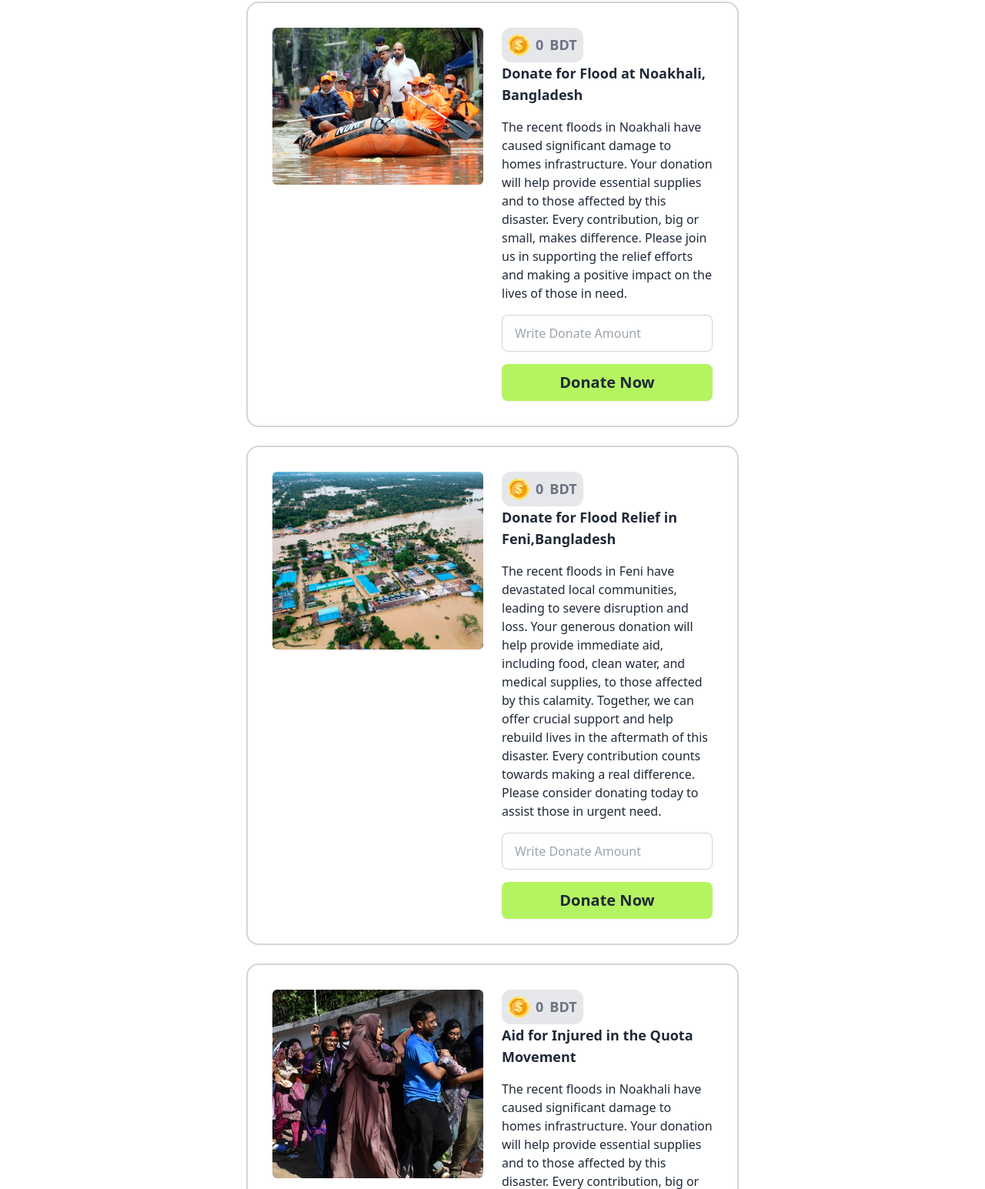
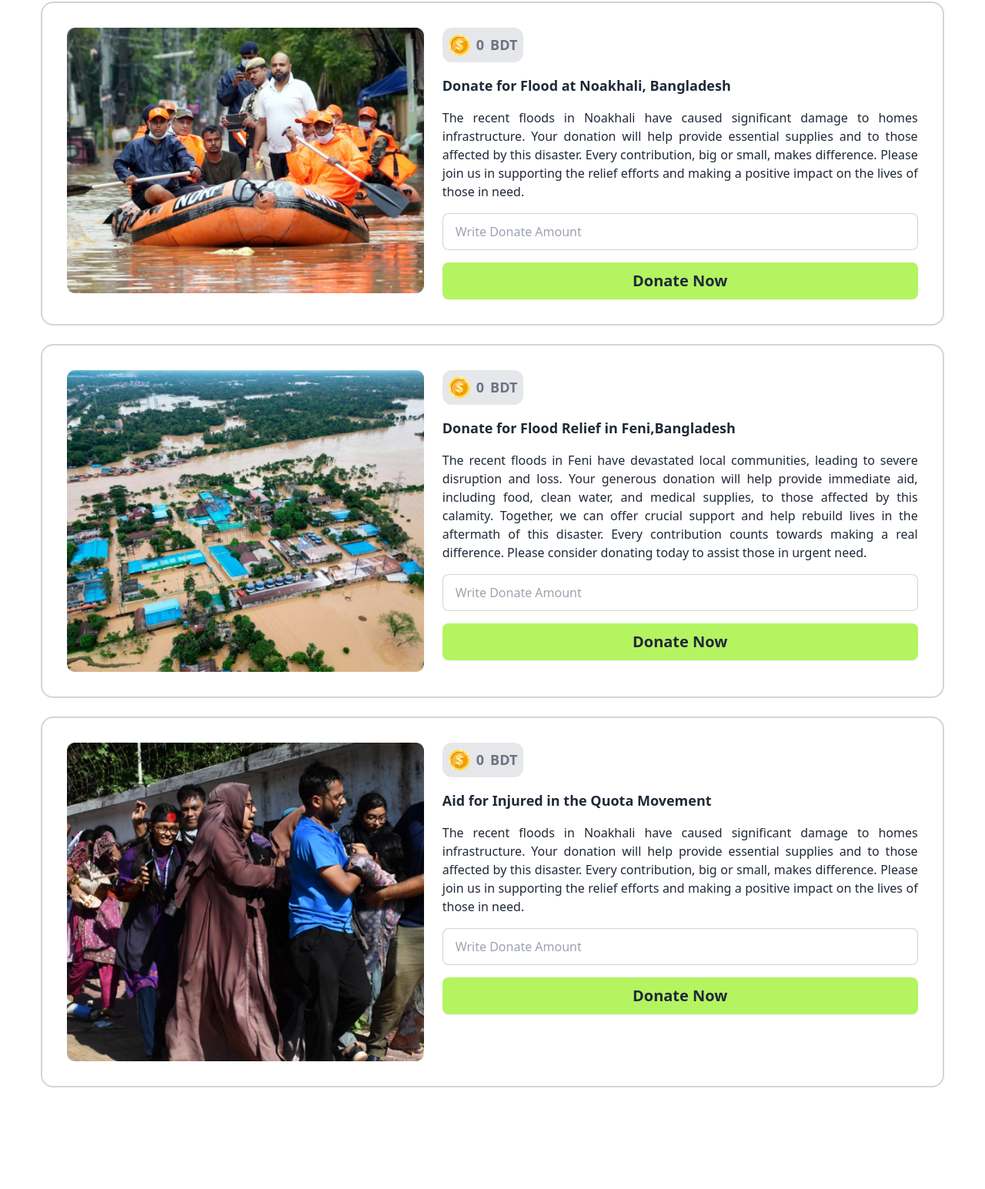
Before and after one commit to jisanNur/Assignment-5, a plain HTML site: page index.html in a window 1280 px wide. Shown: the part 223-1768 px from the top of the page at 77% size. After the commit the page ends 1636 px from the top, so only its background shows below. Drawn offline with nearby package versions, Linux system fonts and the light colour scheme.

Commit message:
responsive updated

```diff
--- a/index.html
+++ b/index.html
@@ -46,14 +46,14 @@
     <main id="donation-section" class="">
         <!-- Noakhali section -->
         <div
-            class="flex w-[50%]  justify-center max-[576px]:w-[80%] gap-6 p-8 justify-items-center bg-blur-[2px] border-2 border-gray-300 rounded-2xl mx-auto max-[576px]:flex-col">
+            class="flex w-11/12  justify-center max-[576px]:w-[80%] gap-6 p-8 justify-items-center bg-blur-[2px] border-2 border-gray-300 rounded-2xl mx-auto max-[576px]:flex-col">
             <!-- Noakhali Image  -->
-            <div class="w-[100%]">
+            <div class="lg:w-9/12 w-11/12">
                 <img class="w-full" src="./assets/noakhali.png" alt="">
             </div>
             <!-- Noakhali Donation Container  -->
 
-            <div class="w-[100%]">
+            <div class="w-[100%] space-y-4">
                 <!-- Donation Amount  -->
                 <div class="flex gap-2 bg-gray-200 rounded-xl w-fit max-[576px]:w-[50%] p-2 ">
                     <img class="max[576px]:w-full" src="./assets/coin.png" alt="">
@@ -68,9 +68,9 @@
                 </div>
 
                 <!-- Noakhali donation Title  -->
-                <div class="w-full">
-                    <h2 class="text-lg font-semibold">Donate for Flood at Noakhali, Bangladesh</h2>
-                    <p class="mt-4"> The recent floods in Noakhali have caused significant damage to homes
+                <div class="w-full space-y-4">
+                    <h2 class="text-lg font-semibold text-justify">Donate for Flood at Noakhali, Bangladesh</h2>
+                    <p class="text-justify"> The recent floods in Noakhali have caused significant damage to homes
                         infrastructure. Your donation will help provide essential supplies and to those affected by this
                         disaster. Every contribution, big or small, makes difference. Please join us in supporting the
                         relief efforts and making a positive impact on the lives of those in need.</p>
@@ -78,16 +78,16 @@
                     <!-- Noakhali donation Input  -->
 
                     <input id="noakhali-donate-input" type="text" placeholder="Write Donate Amount"
-                        class="input input-bordered w-full mt-4" />
+                        class="input input-bordered w-full" />
 
                     <!-- Noakhali donation Button  -->
                     <button id="noakhali-donate-btn"
-                        class="btn bg-[#B4F461] text-xl border-none px-6 w-full mt-4">Donate Now</button>
+                        class="btn bg-[#B4F461] text-xl border-none px-6 w-full ">Donate Now</button>
 
                     <!-- modal  -->
 
                     <dialog id="my_modal_4" class="modal">
-                        <div class="modal-box w-[30%] max-w-5xl space-y-2">
+                        <div class="modal-box w-[80%] max-w-xl space-y-2">
                             <h3 class="text-2xl font-bold text-center">Congrates!</h3>
                             <img class="w-fit mx-auto" src="./assets/coin.png" alt="">
                             <p class="py-4 text-center text-lg">You Have Donate for Humankind</p>
@@ -110,14 +110,14 @@
 
         <!-- Feni section -->
         <div
-            class="flex w-[50%]  justify-center max-[576px]:w-[80%] gap-6 p-8 justify-items-center bg-blur-[2px] border-2 border-gray-300 rounded-2xl mx-auto max-[576px]:flex-col mt-6">
+            class="flex w-11/12  justify-center max-[576px]:w-[80%] gap-6 p-8 justify-items-center bg-blur-[2px] border-2 border-gray-300 rounded-2xl mx-auto max-[576px]:flex-col mt-6">
             <!-- Feni Image  -->
-            <div class="w-[100%]">
+            <div class="lg:w-9/12 w-11/12">
                 <img class="w-full" src="./assets/feni.png" alt="">
             </div>
             <!-- Feni Donation Container  -->
 
-            <div class="w-[100%]">
+            <div class="w-[100%] space-y-4">
                 <!-- Donation Amount  -->
                 <div class="flex gap-2 bg-gray-200 rounded-xl w-fit max-[576px]:w-[50%] p-2 ">
 
@@ -135,9 +135,9 @@
                 </div>
 
                 <!-- Feni donation Title  -->
-                <div class="">
-                    <h2 class="text-lg font-semibold">Donate for Flood Relief in Feni,Bangladesh</h2>
-                    <p class="mt-4"> The recent floods in Feni have devastated local communities, leading to severe
+                <div class="space-y-4">
+                    <h2 class="text-lg font-semibold text-justify">Donate for Flood Relief in Feni,Bangladesh</h2>
+                    <p class="text-justify"> The recent floods in Feni have devastated local communities, leading to severe
                         disruption and loss. Your generous donation will help provide immediate aid, including food,
                         clean water, and medical supplies, to those affected by this calamity. Together, we can offer
                         crucial support and help rebuild lives in the aftermath of this disaster. Every contribution
@@ -146,7 +146,7 @@
 
                     <!-- Feni donation Input  -->
                     <input id="feni-input" type="text" placeholder="Write Donate Amount"
-                        class="input input-bordered w-full mt-4" />
+                        class="input input-bordered w-full" />
 
                     <!-- Feni donation Button  -->
                     <button id="feni-btn" class="btn bg-[#B4F461] text-xl border-none px-6 w-full mt-4">Donate
@@ -159,14 +159,14 @@
 
         <!-- Quata section  -->
         <div
-            class="flex w-[50%]  justify-center max-[576px]:w-[80%] gap-6 p-8 justify-items-center bg-blur-[2px] border-2 border-gray-300 rounded-2xl mx-auto max-[576px]:flex-col mt-6">
+            class="flex w-11/12  justify-center max-[576px]:w-[80%] gap-6 p-8 justify-items-center bg-blur-[2px] border-2 border-gray-300 rounded-2xl mx-auto max-[576px]:flex-col mt-6">
             <!-- Quota Movement Image  -->
-            <div class="w-[100%]">
+            <div class="lg:w-9/12 w-11/12">
                 <img class="w-[100%]" src="./assets/quota-protest.png" alt="">
             </div>
             <!-- Quota Movement Donation Container  -->
 
-            <div class="w-[100%]">
+            <div class="w-[100%] space-y-4">
                 <!-- Donation Amount  -->
                 <div class="flex gap-2 bg-gray-200 rounded-xl w-fit max-[576px]:w-[50%] p-2 ">
 
@@ -185,9 +185,9 @@
                 </div>
 
                 <!-- Quota Movement donation Title  -->
-                <div class="">
-                    <h2 class="text-lg font-semibold">Aid for Injured in the Quota Movement</h2>
-                    <p class="mt-4"> The recent floods in Noakhali have caused significant damage to homes
+                <div class="space-y-4">
+                    <h2 class="text-lg font-semibold text-justify">Aid for Injured in the Quota Movement</h2>
+                    <p class="text-justify"> The recent floods in Noakhali have caused significant damage to homes
                         infrastructure. Your donation will help provide essential supplies and to those affected by this
                         disaster. Every contribution, big or small, makes difference. Please join us in supporting the
                         relief efforts and making a positive impact on the lives of those in need.</p>
@@ -210,7 +210,7 @@
         </div>
     </main>
 
-    <div id="history-section" class="hidden w-[50%] flex-col justify-center max-[576px]:w-[80%] gap-6 p-8 justify-items-center border-2 border-gray-300 rounded-2xl mx-auto mt-4 space-y-2">
+    <div id="history-section" class="hidden w-11/12 flex-col justify-center max-[576px]:w-[80%] gap-6 p-8 justify-items-center border-2 border-gray-300 rounded-2xl mx-auto mt-4 space-y-2">
 
     </div>
 
```
Also changed, not shown: blog.html (+9 -5 lines).
